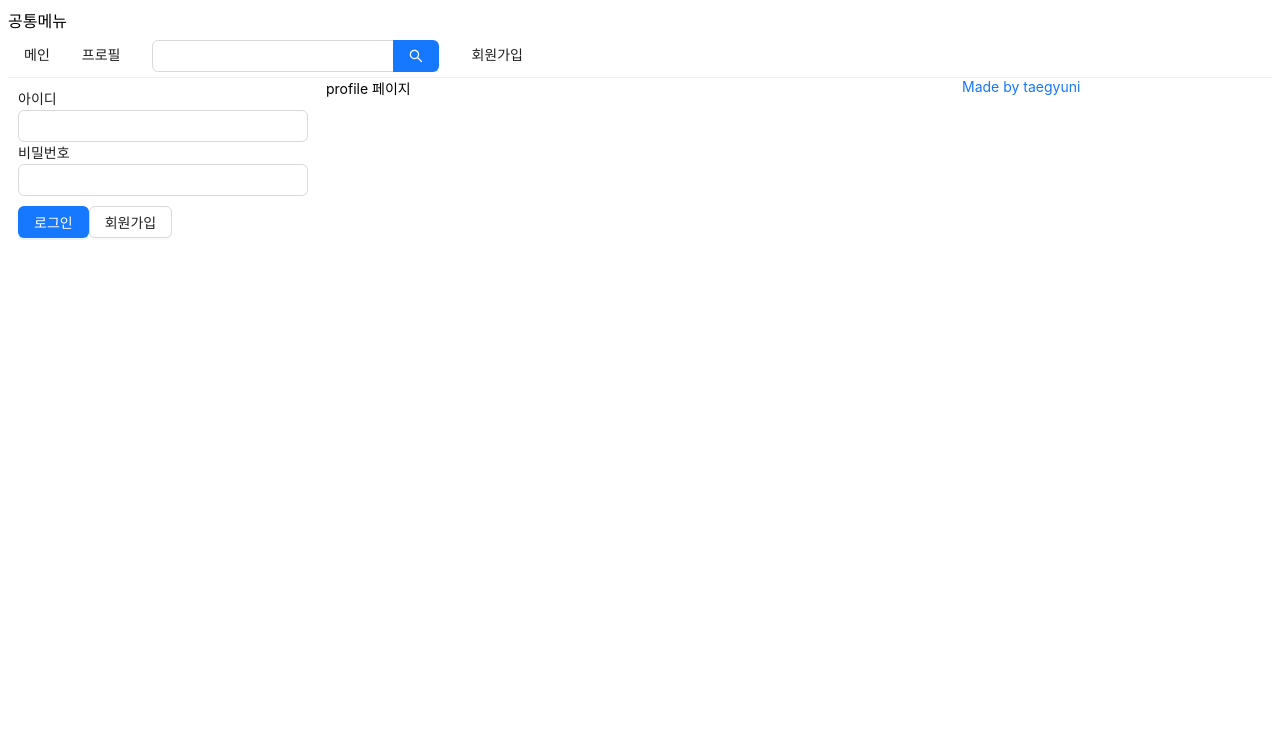
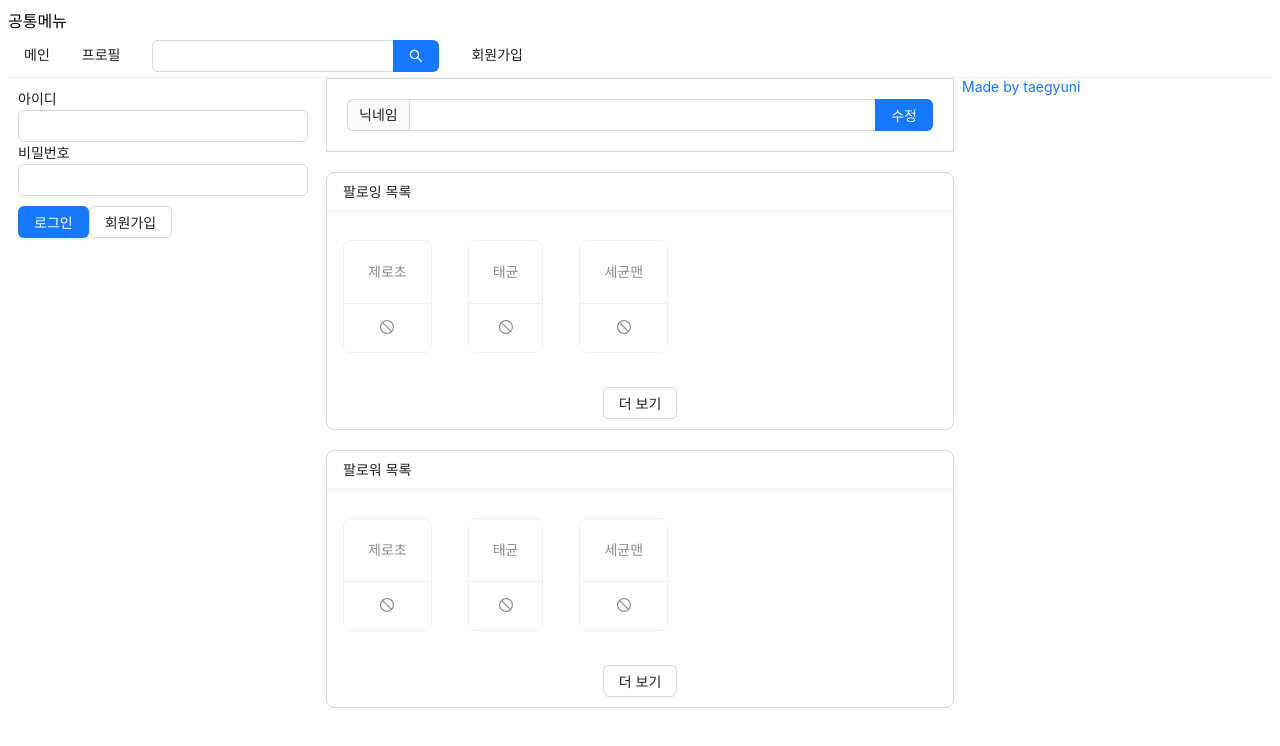
Before and after one commit to taegyuni/react-fmtile-service, a Next.js app in the folder front/: page /profile in a window 1280 px wide. Shown: the top 746 px of the page. Built offline with nearby package versions, Linux system fonts and the light colour scheme.

Commit message:
Feat: 프로필 페이지 구성 및 컴포넌트 분리

```diff
--- /dev/null
+++ b/front/components/FollowList.js
@@ -0,0 +1,36 @@
+import React from 'react';
+import PropTypes from 'prop-types';
+import { Button, Card, List } from 'antd';
+import { StopOutlined } from '@ant-design/icons';
+
+const FollowList = ({ header, data }) => {
+  return (
+    <List
+      style={{ marginBottom: '20px' }}
+      grid={{ gutter: 4, xs: 2, md: 3 }}
+      size="small"
+      header={<div>{header}</div>}
+      loadMore={
+        <div style={{ textAlign: 'center', margin: '10px 0' }}>
+          <Button>더 보기</Button>
+        </div>
+      }
+      bordered
+      dataSource={data}
+      renderItem={(item) => (
+        <List.Item style={{ marginTop: '20px' }}>
+          <Card actions={[<StopOutlined key="stop" />]}>
+            <Card.Meta description={item.nickname} />
+          </Card>
+        </List.Item>
+      )}
+    />
+  );
+};
+
+FollowList.propTypes = {
+  header: PropTypes.string.isRequired,
+  data: PropTypes.array.isRequired,
+};
+
+export default FollowList;
--- /dev/null
+++ b/front/components/NicknameEditForm.js
@@ -0,0 +1,20 @@
+import React, { useMemo } from 'react';
+import { Form, Input } from 'antd';
+
+const NicknameEditForm = () => {
+  const style = useMemo(
+    () => ({
+      marginBottom: '20px',
+      border: '1px solid #d9d9d9',
+      padding: '20px',
+    }),
+    []
+  );
+  return (
+    <Form style={style}>
+      <Input.Search addonBefore="닉네임" enterButton="수정" />
+    </Form>
+  );
+};
+
+export default NicknameEditForm;
--- a/front/components/UserProfile.js
+++ b/front/components/UserProfile.js
@@ -1,5 +1,6 @@
 import React, { useCallback } from 'react';
 import { Avatar, Button, Card } from 'antd';
+
 const UserProfile = ({ setIsLoggedIn }) => {
   const onLogOut = useCallback(() => {
     setIsLoggedIn(false);
--- a/front/pages/profile.js
+++ b/front/pages/profile.js
@@ -1,9 +1,24 @@
 import AppLayout from '../components/AppLayout';
+import React from 'react';
+import NicknameEditForm from '../components/NicknameEditForm';
+import FollowList from '../components/FollowList';
 
 const profile = () => {
+  const followerList = [
+    { nickname: '제로초' },
+    { nickname: '태균' },
+    { nickname: '세균맨' },
+  ];
+  const followingList = [
+    { nickname: '제로초' },
+    { nickname: '태균' },
+    { nickname: '세균맨' },
+  ];
   return (
     <AppLayout>
-      <div>profile 페이지</div>
+      <NicknameEditForm />
+      <FollowList header="팔로잉 목록" data={followingList} />
+      <FollowList header="팔로워 목록" data={followerList} />
     </AppLayout>
   );
 };
```
